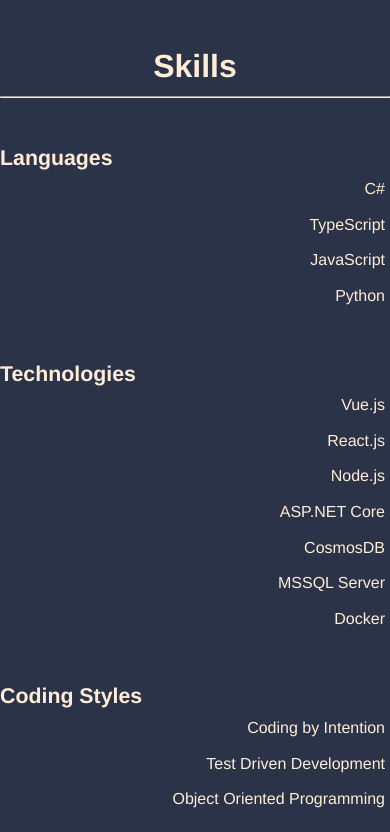
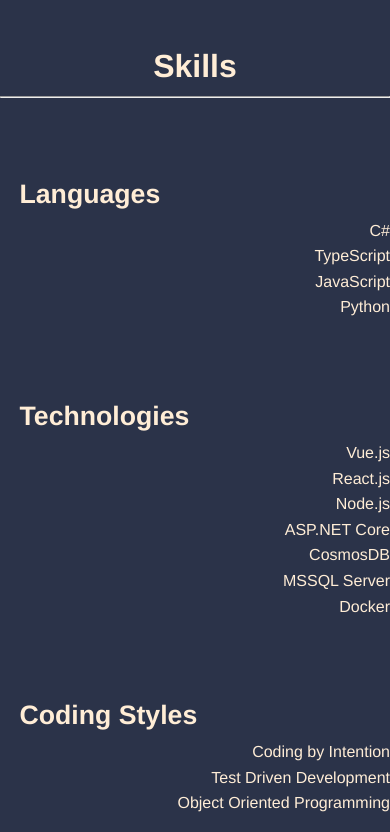
Before and after one commit to avenmia/PersonalWebsite, a Vue app: page / in a window 390 px wide. Shown: the part 912-1744 px from the top of the page. Built offline with nearby package versions, Linux system fonts and the light colour scheme.

Commit message:
Fixing skills spacing on smaller screens

```diff
--- a/src/components/resume/Skills.vue
+++ b/src/components/resume/Skills.vue
@@ -101,18 +101,28 @@
 @media screen and (max-width: 550px)
 {
   .container {
+    line-height: 1.6em;
+    margin-top: 1.5em;
+    margin-bottom: 1.5em;
+    margin-left: 5%;
   }
   .grid {
     display: flex;
     flex-direction: column;
   }
   .content {
-    margin: 5px;
+    margin-left: 0px;
   }
 
   .page-header {
     font-weight: bold;
   }
+
+  .header {
+    font-size: 1.667em;
+    line-height: 1.8em;
+    margin-top: .9em;
+  }
 }
 
 </style>
```
